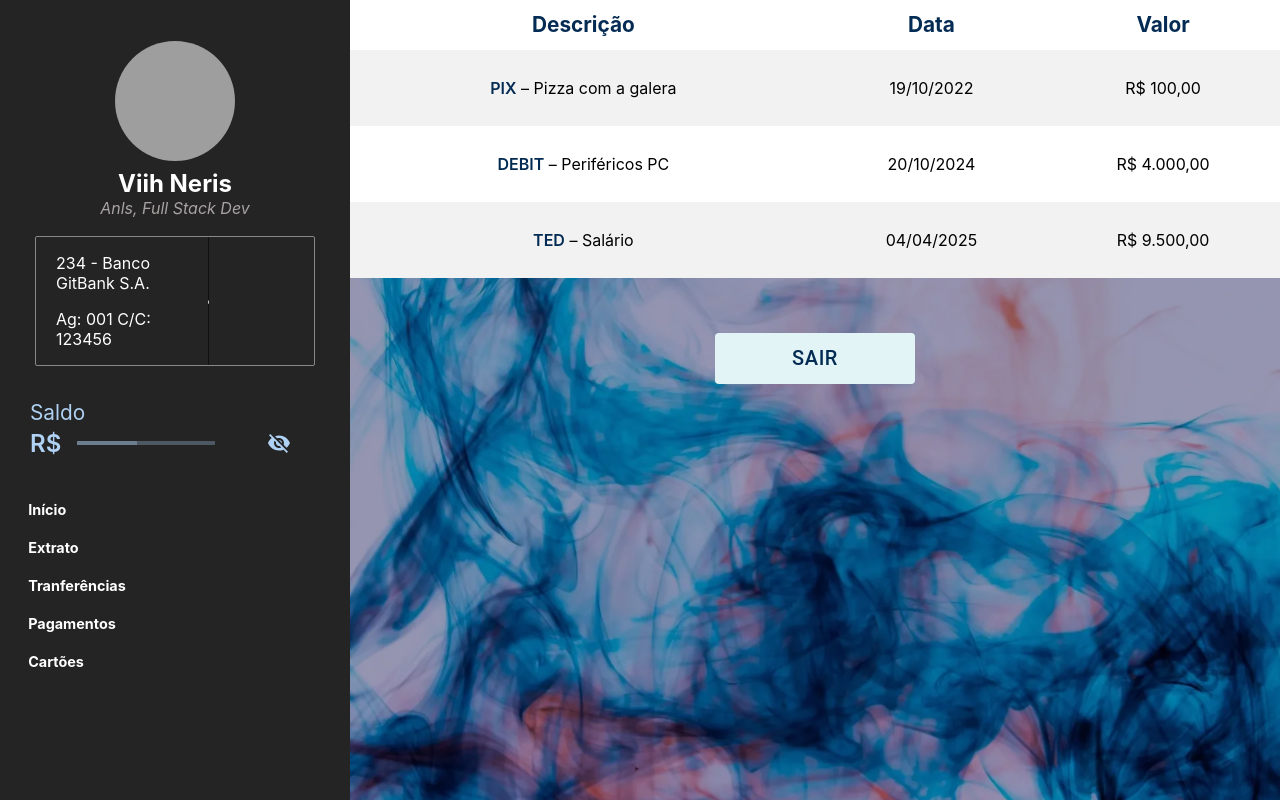
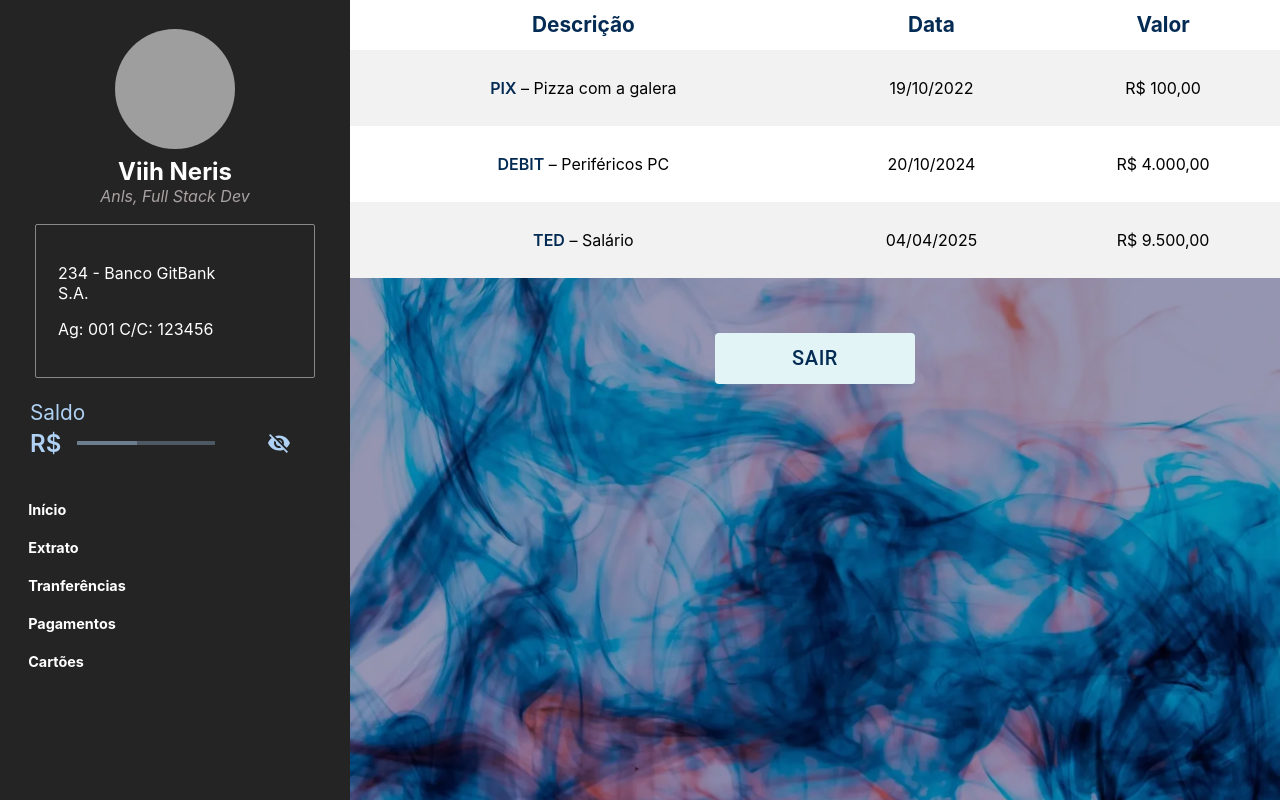
Before and after one commit to ViihNeris/Avanade-C6Bank, a Next.js app: page / in a window 1280 px wide. Built offline with nearby package versions, Linux system fonts and the light colour scheme; grey boxes are pictures that could not be loaded.

Commit message:
FIX: Remove comments

```diff
--- a/components/Profile/Profile.tsx
+++ b/components/Profile/Profile.tsx
@@ -59,13 +59,13 @@ export default function Profile(props: ProfileProps) {
       <h2>{props.name}</h2>
       <h3>{props.role}</h3>
       <Account>
-        <div style={{ width: "62%" }}>
+        <div style={{ minWidth: "62%", padding: "22px" }}>
           <p>234 - Banco GitBank S.A.</p>
           <p>Ag: 001 C/C: 123456</p>
         </div>
         <Image
           src={require("../../src/gitbank-logo.png")}
-          style={{ maxWidth: "85%" }}
+          style={{ maxWidth: "85%", padding: "17px" }}
           height={1}
         />
       </Account>
```
Also changed, not shown: pages/login.tsx (+15 -66 lines).
